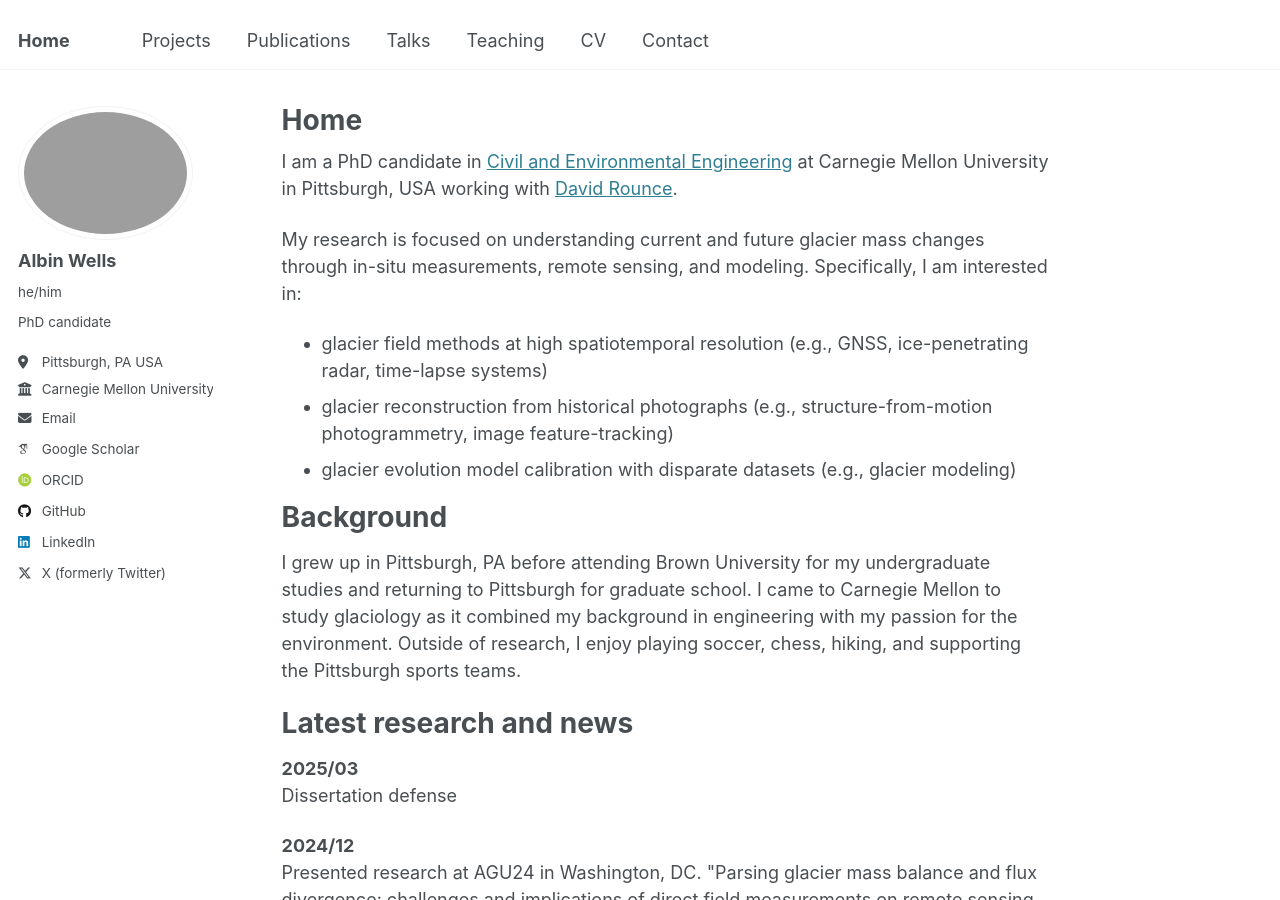
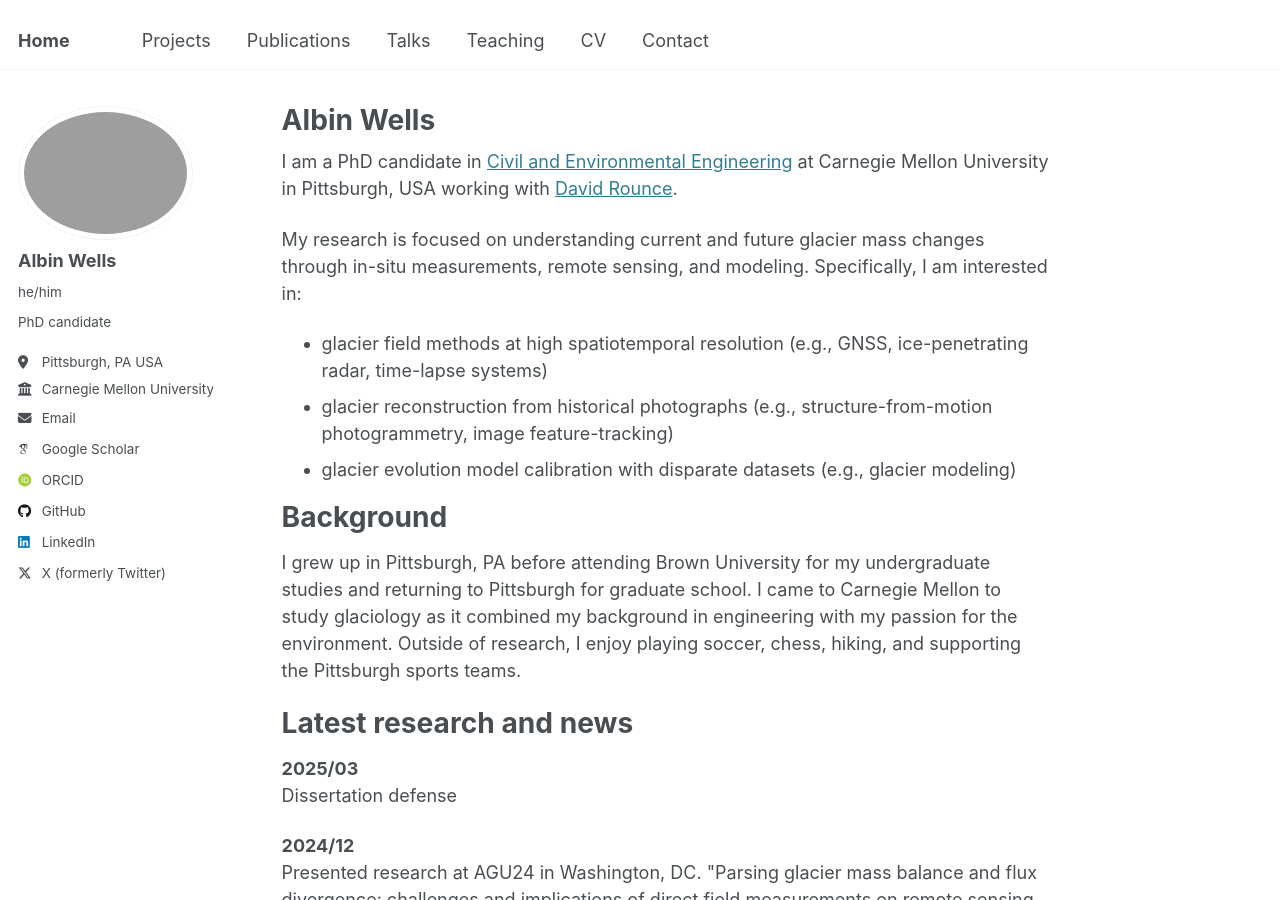
Before and after one commit to albinwwells/albinwwells.github.io, a Jekyll site: the page built from _pages/about.md, in a window 1280 px wide and 900 px high. Built offline with Jekyll 4.4.1, drawn with Linux system fonts in a browser that asks for light colours; some web fonts are replaced.

Commit message:
Update about.md

```diff
--- a/_pages/about.md
+++ b/_pages/about.md
@@ -1,6 +1,6 @@
 ---
 permalink: /
-title: "Home"
+title: "Albin Wells"
 author_profile: true
 redirect_from:
   - /about/
```
